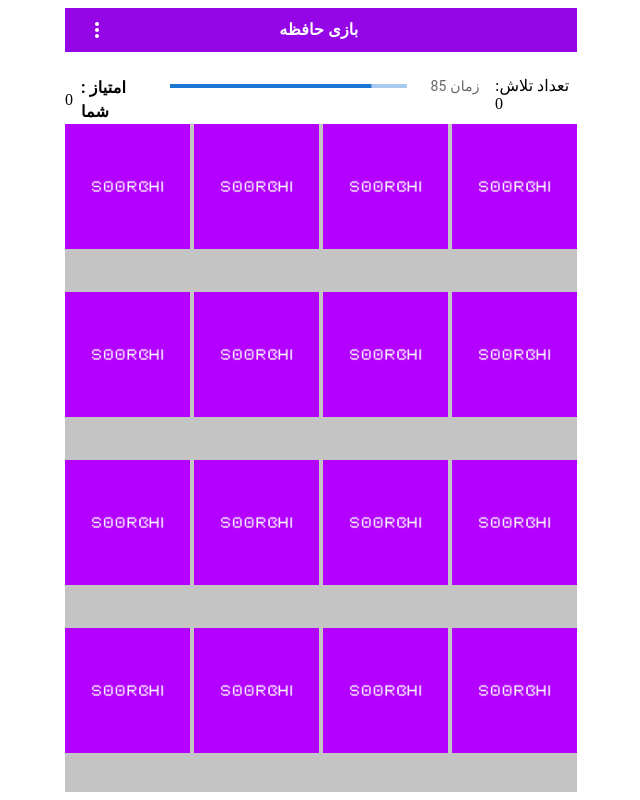
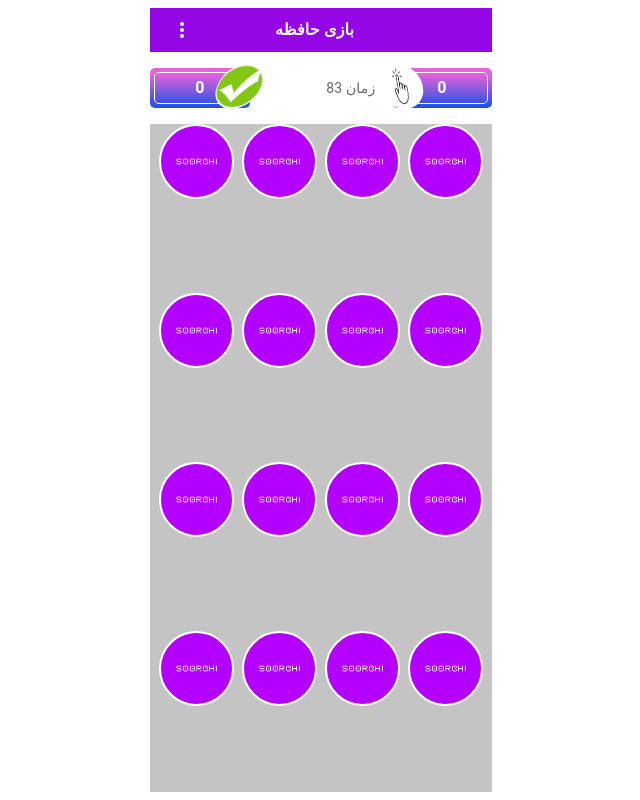
Before and after one commit to mohammadsohrabi2021/memoryGame, a Next.js app: page / in a window 1280 px wide. Shown: the whole page, without its empty margins (319-959 px from the left). Built offline with nearby package versions, Linux system fonts and the light colour scheme.

Commit message:
refactor memoryGame Sorchi done

```diff
--- a/src/components/memoryGameSorchi/memoryGameSorchi.tsx
+++ b/src/components/memoryGameSorchi/memoryGameSorchi.tsx
@@ -7,6 +7,13 @@ import Button from "@mui/material/Button";
 import GuidanceMessage from "../GuidanceMessage/GuidanceMessage";
 import FinalMessage from "../FinalMessage/FinalMessage";
 import { dataJsonScripts } from '../../../public/scripts/json'
+import tickIcon from '../../../public/images/tick.png'
+import tickFinal from '../../../public/images/tickFinal.png'
+import clickIcon from '../../../public/images/clickIcon.png'
+
+
+import { Roboto } from "next/font/google";
+import { Transform } from "stream";
 type Props = {}
 const images = [
     "images/01.png",
@@ -32,7 +39,8 @@ const MemoryGameSorchi = (props: Props) => {
     const [show, setShow] = useState(true)
     const [open, setOpen] = React.useState(false);
     const [data, setData] = useState([]);
-
+    const [ids, setIds] = useState([]);
+    const [matchedIds, setMatchedIds] = useState([]);
     const handleOpen = () => setOpen(true);
     const handleClose = () => setOpen(false);
     const [openFinalMessage, setOpenFinalMessage] = React.useState(false);
@@ -74,11 +82,16 @@ const MemoryGameSorchi = (props: Props) => {
         } else if (time === 0) { // اگر زمان بازی تمام شده باشد
             setGameOver(true);
             setOpenFinalMessage(true)
-            setTimeout(() => <Grid>
-                {
-                    openFinalMessage ? <FinalMessage score={score} time={time} openFinalMessage={openFinalMessage} handleCloseFinalMessage={handleCloseFinalMessage} clickCounts={clickCounts} /> : ''
-                }
-            </Grid>, 500);
+            // setTimeout(() => <Grid>
+            //     {
+            //         openFinalMessage ? <FinalMessage score={score} time={time} openFinalMessage={openFinalMessage} handleCloseFinalMessage={handleCloseFinalMessage} clickCounts={clickCounts} /> : ''
+            //     }
+            // </Grid>, 500);
+        }
+        // check if game is finished
+        else if (score === images.length) {
+            setGameOver(true);
+            setOpenFinalMessage(true)
         }
     }, [time, score]);
 
@@ -104,28 +117,20 @@ const MemoryGameSorchi = (props: Props) => {
             }
 
         }
-        // check if game is finished
-        if (score + 1 === images.length) {
-            setGameOver(true);
-            setOpenFinalMessage(true)
-            setTimeout(() => <Grid>
-                {
-                    openFinalMessage ? <FinalMessage score={score} time={time} openFinalMessage={openFinalMessage} handleCloseFinalMessage={handleCloseFinalMessage} clickCounts={clickCounts} /> : ''
-                }
-            </Grid>, 500);
-        }
+
     };
 
-    const checkMatch = () => {
+    const checkMatch = (index: number | any) => {
         const [index1, index2] = revealed;
         const card1 = cards[index1];
         const card2 = cards[index2];
+
         // @ts-ignore
         if (card1.image === card2.image) {
             // increase score
             setScore((prev) => prev + 1);
             setRevealed([]);
-
+            setMatchedIds((prevMatchedIds) => [...prevMatchedIds, index1, index2]);
         } else {
             const newCards = [...cards];
             // @ts-ignore
@@ -139,7 +144,7 @@ const MemoryGameSorchi = (props: Props) => {
 
     return (
         <Grid py={1} width={'100%'} height={'100vh'} display={'flex'} flexDirection={'column'} justifyContent={'flex-start'} alignItems={'center'}>
-            <Grid width={{ xs: '100%', sm: '80%', md: '60%', lg: '40%' }} flexDirection={'row-reverse'} bgcolor={'#9506e7'} color={'#fff'} display={'flex'} justifyContent={'center'} alignItems={'center'}>
+            <Grid width={{ xs: '100%', sm: '500px', md: '342px' }} flexDirection={'row-reverse'} bgcolor={'#9506e7'} color={'#fff'} display={'flex'} justifyContent={'center'} alignItems={'center'}>
                 <Typography width={{ xs: '95%' }} textAlign={'center'} fontWeight={'bold'} p={'10px 30px 10px 0'}>{'بازی حافظه'}</Typography>
                 <Grid width={{ xs: '5%' }}>
                     <Button onClick={handleOpen}>
@@ -148,31 +153,41 @@ const MemoryGameSorchi = (props: Props) => {
                 </Grid>
                 <GuidanceMessage open={open} handleClose={handleClose} />
             </Grid>
-            <Grid mt={{ xs: 1, sm: 3 }} display={'flex'} flexDirection={{ xs: 'column', sm: 'row' }} justifyContent={'space-between'} width={{ xs: '100%', sm: '80%', md: '60%', lg: '40%' }}>
-                <Grid display={'flex'} justifyContent={'space-between'} alignItems={'center'} px={{ xs: 2, sm: 0 }}>
-                    <Grid display={'flex'} justifyContent={'center'} alignItems={'center'} gap={1} flexDirection={'row-reverse'}>
-                        <Typography fontWeight={'bold'}>{': امتیاز شما   '}</Typography>
-                        {score}
+            <Grid position={'relative'} my={{ xs: 1, sm: 2 }} display={'flex'} flexDirection={{ xs: 'column', sm: 'row' }} justifyContent={'space-between'} width={{ xs: '100%', sm: '500px', md: '342px' }}>
+                <Grid display={'flex'} width={'100%'} justifyContent={'space-between'} alignItems={'center'} px={{ xs: 0.5, sm: 0 }}>
+                    <Grid position={'relative'} p={0.5} borderRadius={'5px'} display={'flex'} flexDirection={'row-reverse'} bgcolor={'rgb(228,99,219)'} sx={{ background: 'linear-gradient(180deg, rgba(228,99,219,1) 15%, rgba(29,81,226,1) 98%)' }} width={'100px'} height={'40px'}>
+                        <Grid border={'1px solid #fff'} borderRadius={'5px'} width={'100%'} display={'flex'} justifyContent={'center'} alignItems={'center'}>
+                            <Grid position={'absolute'} right={-20} sx={{ transform: ' skew(-20deg)', transformOrigin: 'top left' }}>
+                                <Image src={tickFinal} alt={'icon'} style={{ width: '45px', height: '45px', borderRadius: '50%' }} />
+                            </Grid>
+                            <Typography color={'#fff'} fontWeight={'bold'}>{score}</Typography>
+                        </Grid>
                     </Grid>
-                    <Grid display={{ xs: 'flex', sm: 'none' }}>تعداد تلاش: {clickCounts}</Grid>
+                    <Grid width={{ xs: '30%', sm: '20%' }} pl={2} textAlign={'center'}>
+                        <TimerProgress value={time} />
+                    </Grid>
+                    <Grid position={'relative'} p={0.5} borderRadius={'5px'} display={'flex'} flexDirection={'row-reverse'} bgcolor={'rgb(228,99,219)'} sx={{ background: 'linear-gradient(180deg, rgba(228,99,219,1) 15%, rgba(29,81,226,1) 98%)' }} width={'100px'} height={'40px'}>
+                        <Grid border={'1px solid #fff'} borderRadius={'5px'} width={'100%'} display={'flex'} justifyContent={'center'} alignItems={'center'}>
+                            <Typography color={'#fff'} fontWeight={'bold'}>{clickCounts}</Typography>
+                            <Grid position={'absolute'} left={-18} sx={{ transform: ' skew(10deg)', transformOrigin: 'top left' }}>
+                                <Image src={clickIcon} alt={'clickIcon'} style={{ width: '45px', height: '45px', borderRadius: '50%' }} />
+                            </Grid>
+                        </Grid>
+                    </Grid>
                 </Grid>
-                <Grid width={{ xs: '100%', sm: '70%' }} pl={2} textAlign={'center'}>
-                    <TimerProgress value={time} />
-                </Grid>
-                <Grid display={{ xs: 'none', sm: 'flex' }}>تعداد تلاش: {clickCounts}</Grid>
             </Grid>
+            {score === images.length && <FinalMessage clickCounts={clickCounts} openFinalMessage={openFinalMessage} handleCloseFinalMessage={handleCloseFinalMessage} time={time} score={score} />}
             {time === 0 && <FinalMessage clickCounts={clickCounts} openFinalMessage={openFinalMessage} handleCloseFinalMessage={handleCloseFinalMessage} time={time} score={score} />}
-            {/* {score === images.length && <FinalMessage clickCounts={clickCounts} openFinalMessage={openFinalMessage} handleCloseFinalMessage={handleCloseFinalMessage} time={time} score={score} />} */}
-            {/* {time === 0 || score + 1  === images.length && <FinalMessage clickCounts={clickCounts} openFinalMessage={openFinalMessage} handleCloseFinalMessage={handleCloseFinalMessage} time={time} score={score} />} */}
-            <Grid display={'flex'} flexWrap={'wrap'} width={{ xs: '100%', sm: '80%', md: '60%', lg: '40%' }} height={'100%'}>
-                <Grid display={'flex'} justifyContent={'space-evenly'} flexWrap={'wrap'} width={'100%'} gap={{ xs: 0.5, sm: 0.5 }} height={{ xs: '80%', sm: '60%', md: '55%', lg: '100%' }} bgcolor={'#c4c4c4'}>
+            <Grid display={'flex'} alignItems={'center'} flexWrap={'wrap'} width={{ xs: '100%', sm: '500px', md: '342px' }} height={{ xs: '80%', sm: '60%', md: '640px', lg: '100%' }} bgcolor={'#c4c4c4'}>
+                <Grid display={'flex'} justifyContent={'center'} flexWrap={'wrap'} width={'100%'} gap={{ xs: 0.5, sm: 1 }} height={{ xs: '80%', sm: '60%', md: '400px', lg: '100%' }} >
                     {cards.slice(0, 16).map((card, index) => (
                         <>
                             {show ? <Grid
                                 key={index}
                                 className="card"
-                                width={{ xs: '75px', sm: '135px', lg: '125px' }}
-                                height={{ xs: '75px', sm: '135px', lg: '125px' }}
+                                width={{ xs: '75px', sm: '100px', md: '75px' }}
+                                height={{ xs: '75px', sm: '100px', md: '75px' }}
+                                borderRadius={'50%'}
                                 style={{
 
                                     backgroundSize: 'cover',
@@ -189,10 +204,12 @@ const MemoryGameSorchi = (props: Props) => {
                                 onClick={() => handleCardClick(index)}
                             ></Grid> : <Grid
                                 key={index}
+
                                 className="card"
-                                width={{ xs: '75px', sm: '135px', lg: '125px' }}
-                                height={{ xs: '75px', sm: '135px', lg: '125px' }}
-
+                                width={{ xs: '75px', sm: '100px', md: '75px' }}
+                                height={{ xs: '75px', sm: '100px', md: '75px' }}
+                                borderRadius={'50%'}
+                                border={'2px solid #fff'}
                                 style={{
                                     backgroundSize: 'cover',
                                     backgroundRepeat: 'no-repeat',
@@ -205,7 +222,8 @@ const MemoryGameSorchi = (props: Props) => {
                                 }}
 
                                 onClick={() => handleCardClick(index)}
-                            ></Grid>}
+                                // @ts-ignore
+                            > {matchedIds.includes(index) && <Image src={tickIcon} alt={'tickIcon'} style={{ width: '30px', height: '30px' }} />}</Grid>}
                         </>
                     ))}
 
```
